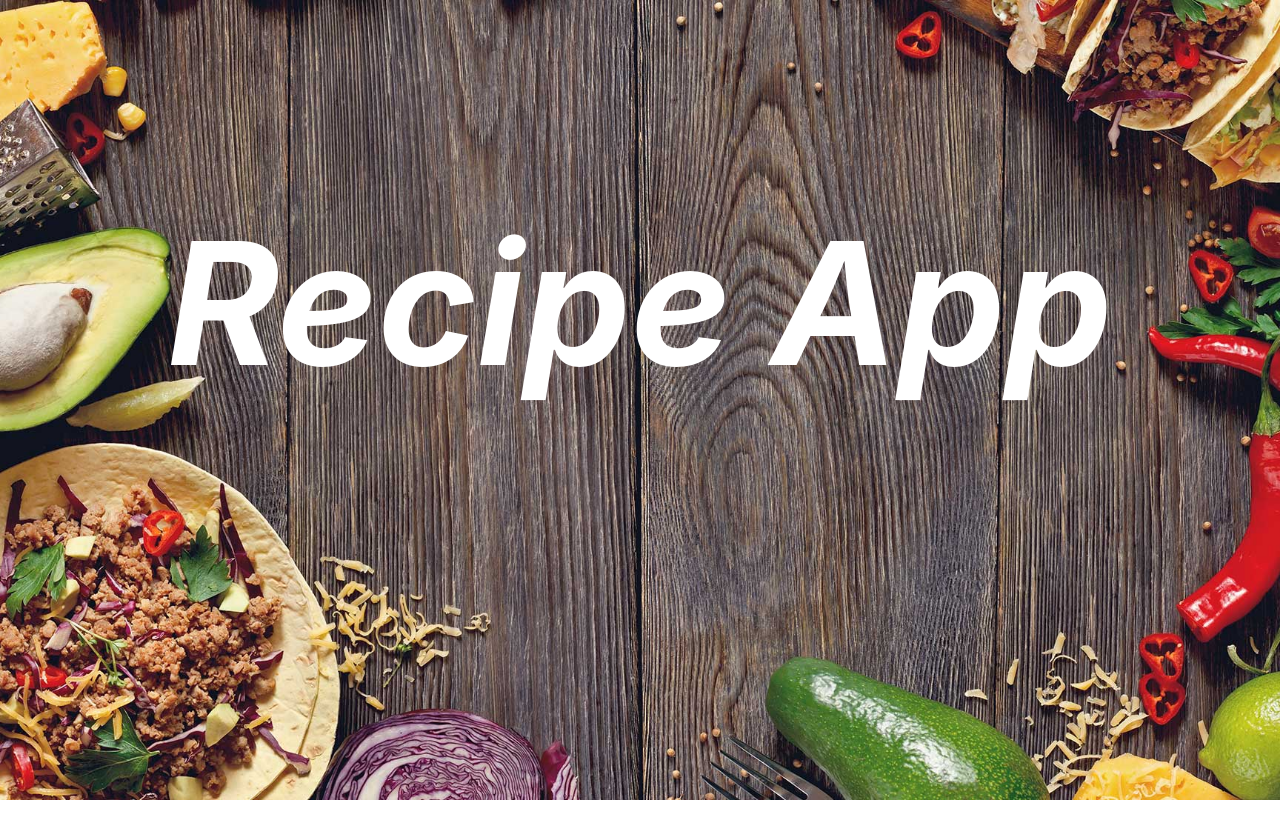
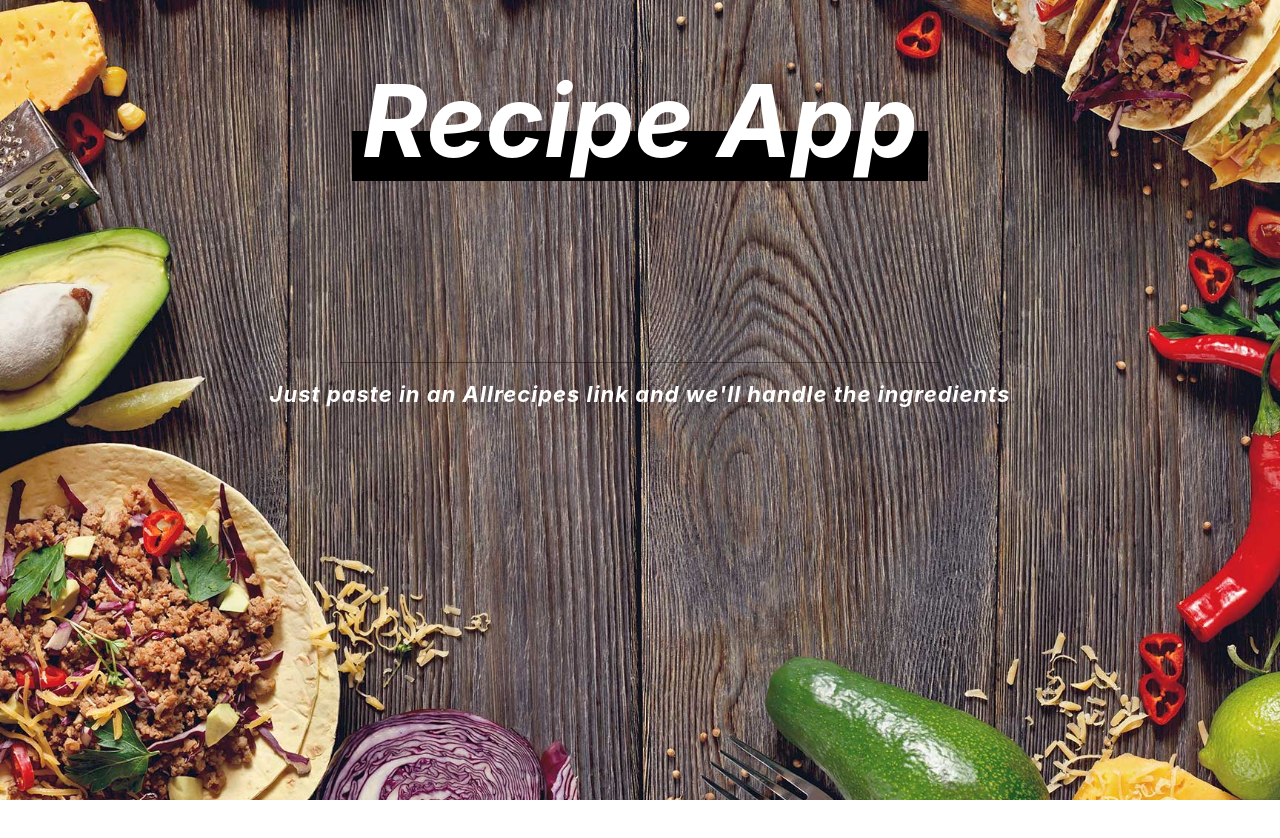
Before and after one commit to Nopekick/recipefrontend, a React (Create React App) app: page /link in a window 1280 px wide. Shown: the top 838 px of the page. After the commit the page ends 800 px from the top, so only its background shows below. Built offline with nearby package versions, Linux system fonts and the light colour scheme.

Commit message:
reverted

```diff
--- a/src/App.css
+++ b/src/App.css
@@ -3,3 +3,36 @@
 .card1{
   text-align: center;
 }
+
+#title{
+  text-align: center;
+  color:white;
+  font-size: 100px;
+
+  margin: auto;
+  padding-top: 60px;
+
+  /* color: #FFFFFF;;
+  text-shadow: 0 -1px 4px #FFF, 0 -2px 10px #ff0, 0 -10px 20px #ff8000, 0 -5px 40px #F00; */
+
+}
+
+main > * {
+  position: relative;
+  display: table;
+}
+
+main > *::before {
+  content: "";
+  width: calc(100% + 20px);
+  position: absolute;
+  bottom: 0;
+  left: -10px;
+  height: .5em;
+  background-color: #000;
+  z-index: -1;
+}
+
+main > *:not(:last-child) {
+  margin-bottom: 15px;
+}
--- a/src/App.js
+++ b/src/App.js
@@ -3,7 +3,6 @@ import './App.css';
 import Form from './Components/MainForm/Form'
 import Result from './Components/Result/Result'
 import Scrape from './Components/Scrape/Scrape'
-import Landing from './Components/Landing/Landing'
 import {Switch, Route, withRouter} from 'react-router-dom'
 import img1 from './index.jpg'
 
@@ -24,7 +23,9 @@ class App extends Component {
   render(){
     return (
       <div>
-        <Landing />
+        <main>
+          <h1 id="title"><em>Recipe App</em></h1>
+        </main>
         <Switch>
           <Route exact path="/" component={()=> <Form setResults={this.setResults} />} />
           <Route exact path="/result" component={()=> <Result receivedResult={this.state.receivedResult} rating={this.state.rating} results={this.state.results} />} />
--- a/src/Components/Landing/Landing.css
+++ /dev/null
@@ -1,42 +0,0 @@
-#frontpage {
-  height: 100vh;
-  width: 100vw;
-  background-image: url("../../index.jpg");
-  background-size: cover;
-  background-position:center;
-  background-repeat: no-repeat;
-}
-
-#title{
-  text-align: center;
-  color:white;
-  font-size: 170px;
-
-  margin: auto;
-  margin-bottom: 50px;
-  padding-top: 200px;
-
-  /* color: #FFFFFF;;
-  text-shadow: 0 -1px 4px #FFF, 0 -2px 10px #ff0, 0 -10px 20px #ff8000, 0 -5px 40px #F00; */
-
-}
-
-main > * {
-  position: relative;
-  display: table;
-}
-
-main > *::before {
-  content: "";
-  width: calc(100% + 20px);
-  position: absolute;
-  bottom: 0;
-  left: -10px;
-  height: .5em;
-  background-color: #000;
-  z-index: -1;
-}
-
-main > *:not(:last-child) {
-  margin-bottom: 15px;
-}
--- a/src/Components/Landing/Landing.js
+++ /dev/null
@@ -1,12 +0,0 @@
-import React, {Component} from 'react'
-import './Landing.css'
-
-let Landing = () => {
-  return <div id='frontpage'>
-        <main>
-          <h1 id="title"><em>Recipe App</em></h1>
-        </main>
-    </div>
-}
-
-export default Landing
--- a/src/Components/MainForm/Form.css
+++ b/src/Components/MainForm/Form.css
@@ -9,7 +9,7 @@
     font-size: 24px;
     font-weight: 800px;
     width: 400px;
-    padding-top: 175px;
+    margin-top: 60px;
 }
 
 #card2{
--- a/src/Components/MainForm/Form.js
+++ b/src/Components/MainForm/Form.js
@@ -37,8 +37,13 @@ class Form extends Component {
 
   handleAdd = () => {
     let ingredients = this.state.ingredients.slice()
-    ingredients.push(this.state.cur)
+    ingredients.push(this.capitalize(this.state.cur))
     this.setState({ingredients, cur: ''})
+  }
+
+  capitalize = (s) => {
+    if (typeof s !== 'string') return ''
+    return s.charAt(0).toUpperCase() + s.slice(1)
   }
 
   render(){
--- a/src/Components/Scrape/Scrape.js
+++ b/src/Components/Scrape/Scrape.js
@@ -19,6 +19,7 @@ class Scrape extends Component {
     e.preventDefault()
     console.log(this.state.cur)
     apiCall('post', 'https://recipe-server-vmware.herokuapp.com/api/link', this.state).then(async ({result})=>{
+        let newn = this.capitalizeArr(result)
         let temp = []
         await fetch("https://sandbox.zestfuldata.com/parseIngredients", {
             method : "POST",
@@ -27,7 +28,7 @@ class Scrape extends Component {
               'Content-Type': 'application/json'
             },
             body: JSON.stringify({
-                "ingredients": result
+                "ingredients": newn
               })
           }).then(data=> data.json()).then(({results})=>{
               results.forEach((data)=>{
@@ -52,6 +53,17 @@ class Scrape extends Component {
     this.setState({cur: ''})
   }
 
+  capitalize = (s) => {
+    if (typeof s !== 'string') return ''
+    return s.charAt(0).toUpperCase() + s.slice(1)
+  }
+
+  capitalizeArr = (arr) => {
+    let temp = []
+    for(let i = 0; i < arr.length; i++){
+      temp[i] = this.capitalize(arr[i])
+    }
+  }
 
   handleChange = e => {
     this.setState({[e.target.name]: e.target.value})
--- a/src/index.css
+++ b/src/index.css
@@ -5,6 +5,12 @@ body {
     sans-serif;
   -webkit-font-smoothing: antialiased;
   -moz-osx-font-smoothing: grayscale;
+  height: 100vh;
+  width: 100vw;
+  background-image: url("index.jpg");
+  background-size: cover;
+  background-position:center;
+  background-repeat: no-repeat;
 }
 
 code {
```
